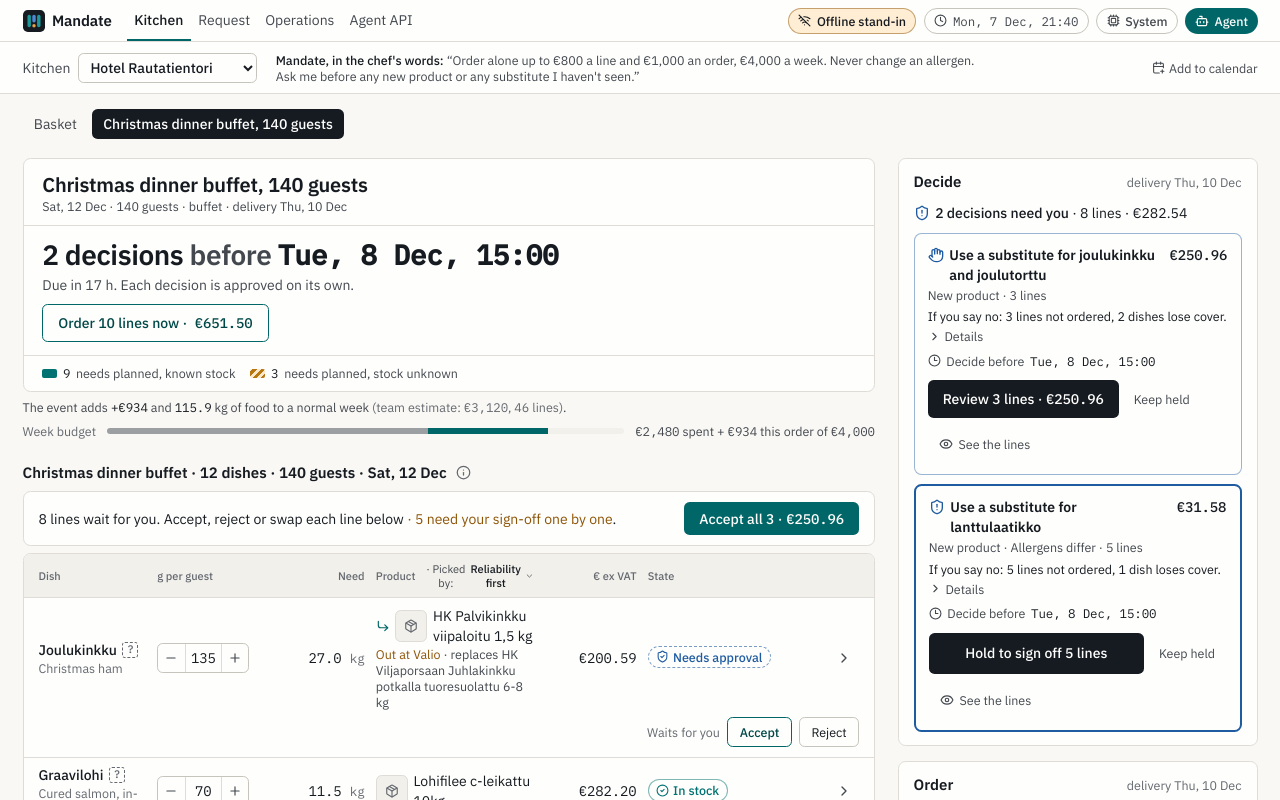
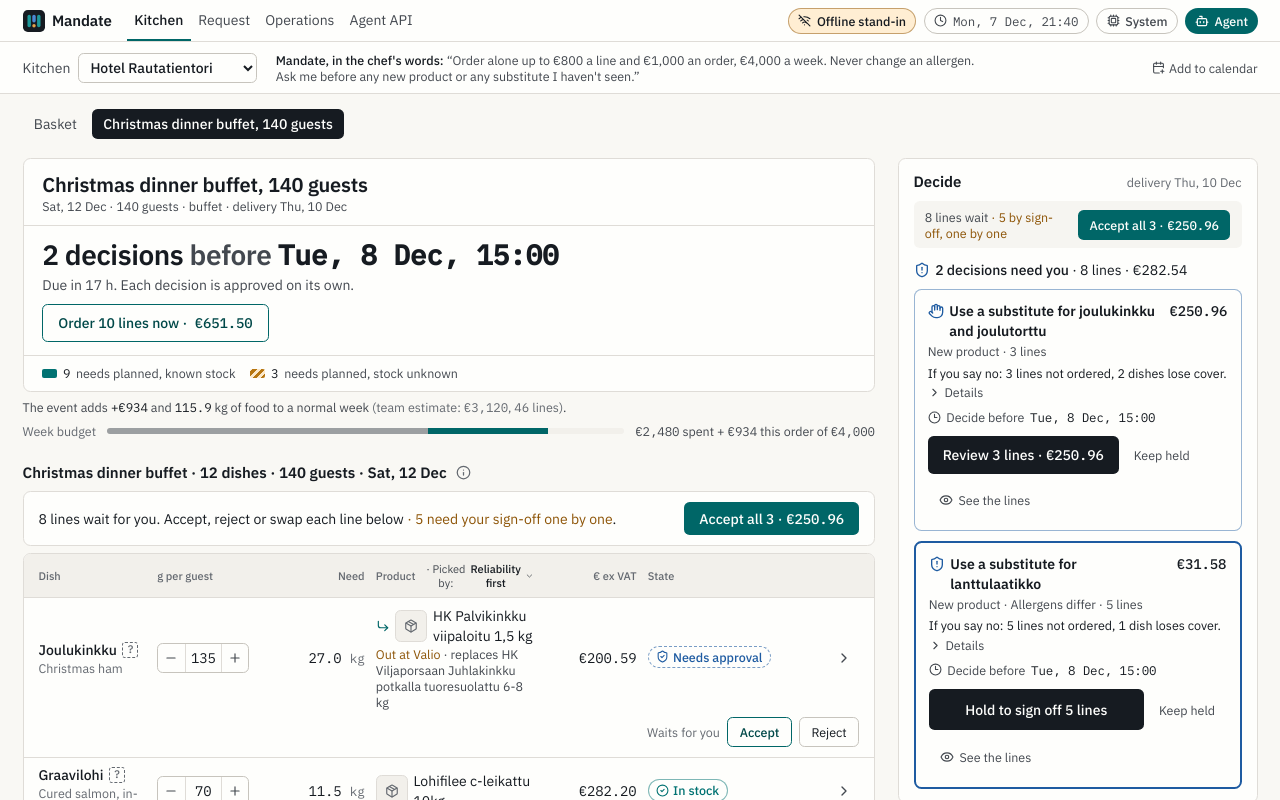
Before and after one commit to iloos/junction-2026, a SvelteKit app: page /offline in a window 1280 px wide. Shown: the top 800 px of the page. Built offline with nearby package versions, Linux system fonts and the light colour scheme.

Commit message:
Led the Decide panel with a count and 'Accept all' (D23)
The panel (page and rail) opens with 'N lines wait · M by sign-off, one by one' and 'Accept all K · €X'; the decision cards stay below for sign-offs and depth, and the e2e contract's Review/Confirm/Hold controls are unchanged.

```diff
--- a/src/routes/(kitchen)/ApprovalPanel.svelte
+++ b/src/routes/(kitchen)/ApprovalPanel.svelte
@@ -60,6 +60,8 @@
 		onmark?: (lineIds: string[] | null, scroll: boolean) => void;
 		/** The scenario's now: decisions past their cut-off can't be approved, and say so. */
 		now?: Date | null;
+		/** The one bulk action (D23): every pending line that may be accepted together; sign-offs stay one by one. */
+		acceptAll?: { count: number; cents: number; signOff: number; onaccept: () => void };
 	}
 	let {
 		plan,
@@ -80,7 +82,8 @@
 		folded = false,
 		onunfold,
 		onmark,
-		now = null
+		now = null,
+		acceptAll
 	}: Props = $props();
 
 	const byId = $derived(new Map(plan.lines.map((l) => [l.id, l])));
@@ -244,6 +247,31 @@
 	}
 </script>
 
+{#snippet bulk(pad: string)}
+	{#if acceptAll && (acceptAll.count || acceptAll.signOff)}
+		<div class="flex flex-wrap items-center gap-x-3 gap-y-1.5 {pad}">
+			<p class="min-w-0 flex-1 text-meta text-ink-2">
+				{acceptAll.count + acceptAll.signOff}
+				{acceptAll.count + acceptAll.signOff === 1
+					? 'line waits'
+					: 'lines wait'}{#if acceptAll.signOff}<span class="text-signoff"
+						>&nbsp;· {acceptAll.signOff} by sign-off, one by one</span
+					>{/if}
+			</p>
+			{#if acceptAll.count}
+				<button
+					type="button"
+					class="inline-flex h-8 items-center rounded-md bg-accent px-3 text-meta font-medium whitespace-nowrap text-sheet hover:bg-accent-ink disabled:opacity-50"
+					disabled={busy}
+					onclick={acceptAll.onaccept}
+					>Accept all {acceptAll.count} ·
+					<span class="mono ml-1">{money(acceptAll.cents)}</span></button
+				>
+			{/if}
+		</div>
+	{/if}
+{/snippet}
+
 {#if part === 'decide' && rail}
 	<section
 		id="approval"
@@ -266,6 +294,7 @@
 					: ''}{#if shortDue}<span class="mono text-ink">{shortDue}</span>{/if}
 			</p>
 		</div>
+		{#if !folded}{@render bulk('border-t border-rule px-3 py-2')}{/if}
 		{#if showVoid && !folded}
 			<p class="flex gap-1.5 border-t border-rule bg-signoff-wash px-3 py-1.5 text-meta text-ink">
 				<TriangleAlert size={14} class="mt-0.5 shrink-0 text-signoff" aria-hidden="true" />
@@ -351,6 +380,7 @@
 			<h2 id="appr-h" class="text-heading font-semibold text-ink">Decide</h2>
 			<span class="text-meta text-ink-3">delivery {day(plan.deliverBy)}</span>
 		</div>
+		{@render bulk('mx-4 mt-2.5 rounded-md bg-well/60 px-3 py-2')}
 
 		{#if showVoid && lastInvalidated}
 			<div class="mx-4 mt-3 rounded-md bg-signoff-wash px-3 py-2 text-meta leading-snug text-ink">
--- a/src/routes/(kitchen)/KitchenScreen.svelte
+++ b/src/routes/(kitchen)/KitchenScreen.svelte
@@ -2078,6 +2078,12 @@
 			{rail}
 			folded={rail && !!shell?.railFolded}
 			onunfold={() => shell && (shell.railFolded = false)}
+			acceptAll={{
+				count: all.count,
+				cents: all.cents,
+				signOff: all.signOff,
+				onaccept: () => void k.decideLines([...all.byApproval.values()], 'grant')
+			}}
 			onmark={markLines}
 			now={k.now}
 			part="decide"
```
